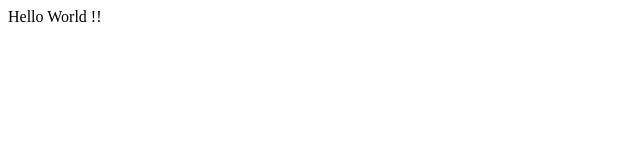
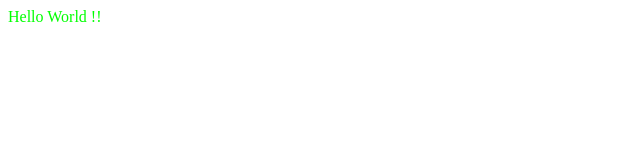
Before and after one commit to SailorChou/GitHub0501, a plain HTML site: page index.html in a window 1280 px wide. Shown: the whole page, without its empty margins (0-640 px from the left). Drawn offline with Linux system fonts and the light colour scheme.

Commit message:
新增CSS檔

```diff
--- /dev/null
+++ b/css/all.css
@@ -0,0 +1,3 @@
+body{
+	color:lime
+}
--- a/index.html
+++ b/index.html
@@ -1 +1,8 @@
+<html lang="en">
+<head>
+	<link rel="stylesheet" href="css/all.css">
+</head>
+<body>
 Hello World !!
+</body>
+</html>
```
